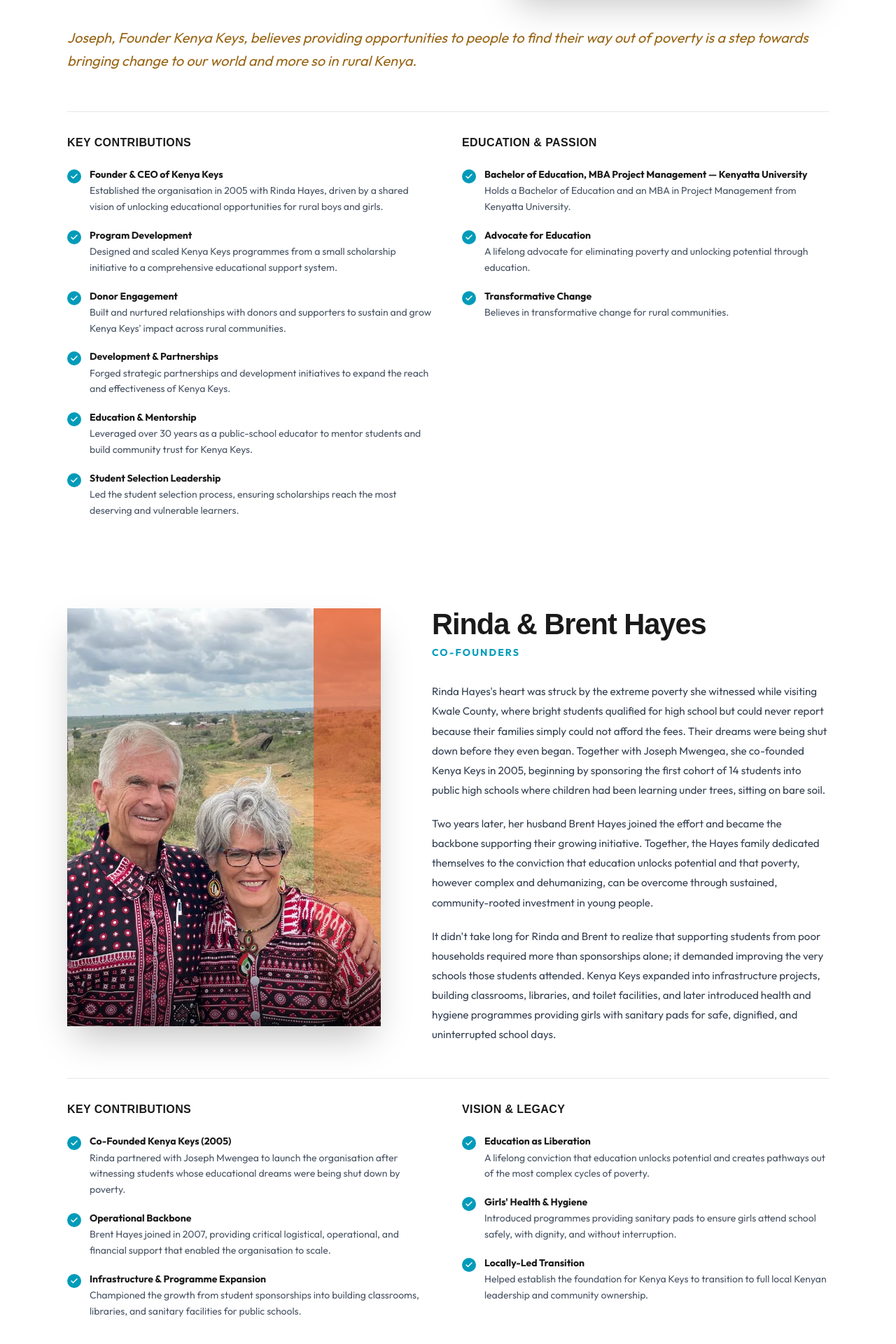
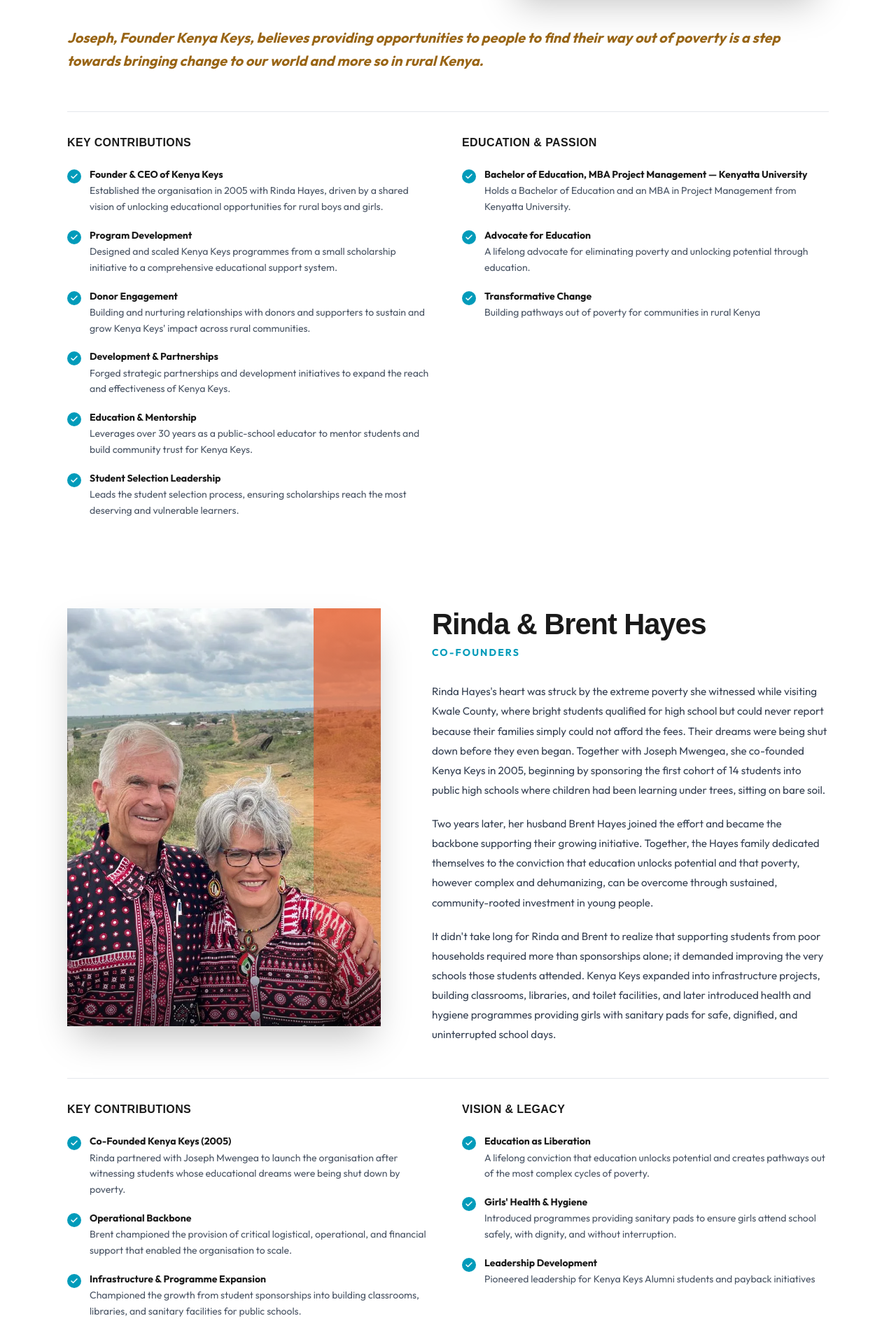
Before and after one commit to Code-Assassin-Fred/kenya-keys-kenya, a Next.js app: page /who-we-are in a window 1280 px wide. Shown: the part 6377-8297 px from the top of the page at 70% size. Built offline with nearby package versions, Linux system fonts and the light colour scheme; a web font is replaced by a local one.

Commit message:
Update founder profiles

```diff
--- a/components/Who we are/FounderProfiles.tsx
+++ b/components/Who we are/FounderProfiles.tsx
@@ -55,7 +55,7 @@ const founders: FounderCard[] = [
                     },
                     {
                         title: 'Donor Engagement',
-                        description: 'Built and nurtured relationships with donors and supporters to sustain and grow Kenya Keys\' impact across rural communities.',
+                        description: 'Building and nurturing relationships with donors and supporters to sustain and grow Kenya Keys\' impact across rural communities.',
                     },
                     {
                         title: 'Development & Partnerships',
@@ -63,11 +63,11 @@ const founders: FounderCard[] = [
                     },
                     {
                         title: 'Education & Mentorship',
-                        description: 'Leveraged over 30 years as a public-school educator to mentor students and build community trust for Kenya Keys.',
+                        description: 'Leverages over 30 years as a public-school educator to mentor students and build community trust for Kenya Keys.',
                     },
                     {
                         title: 'Student Selection Leadership',
-                        description: 'Led the student selection process, ensuring scholarships reach the most deserving and vulnerable learners.',
+                        description: 'Leads the student selection process, ensuring scholarships reach the most deserving and vulnerable learners.',
                     },
                 ],
             },
@@ -84,7 +84,7 @@ const founders: FounderCard[] = [
                     },
                     {
                         title: 'Transformative Change',
-                        description: 'Believes in transformative change for rural communities.',
+                        description: 'Building pathways out of poverty for communities in rural Kenya',
                     },
                 ],
             },
@@ -111,7 +111,7 @@ const founders: FounderCard[] = [
                     },
                     {
                         title: 'Operational Backbone',
-                        description: 'Brent Hayes joined in 2007, providing critical logistical, operational, and financial support that enabled the organisation to scale.',
+                        description: 'Brent championed the provision of critical logistical, operational, and financial support that enabled the organisation to scale.',
                     },
                     {
                         title: 'Infrastructure & Programme Expansion',
@@ -131,8 +131,8 @@ const founders: FounderCard[] = [
                         description: 'Introduced programmes providing sanitary pads to ensure girls attend school safely, with dignity, and without interruption.',
                     },
                     {
-                        title: 'Locally-Led Transition',
-                        description: 'Helped establish the foundation for Kenya Keys to transition to full local Kenyan leadership and community ownership.',
+                        title: 'Leadership Development',
+                        description: 'Pioneered leadership for Kenya Keys Alumni students and payback initiatives',
                     },
                 ],
             },
@@ -268,7 +268,7 @@ export default function FounderProfiles() {
                                     viewport={{ once: true }}
                                     className="mt-10 w-full"
                                 >
-                                    <p className="text-[#996515] font-outfit text-lg md:text-xl leading-relaxed italic py-2">
+                                    <p className="text-[#996515] font-outfit font-bold text-lg md:text-xl leading-relaxed italic py-2">
                                         {founder.quote}
                                     </p>
                                 </motion.div>
```
Also changed, not shown: public/WhatsApp Image 2026-04-19 at 20.34.27 (1).webp (deleted), 1 other file (tests, documents, lock files or other folders).
